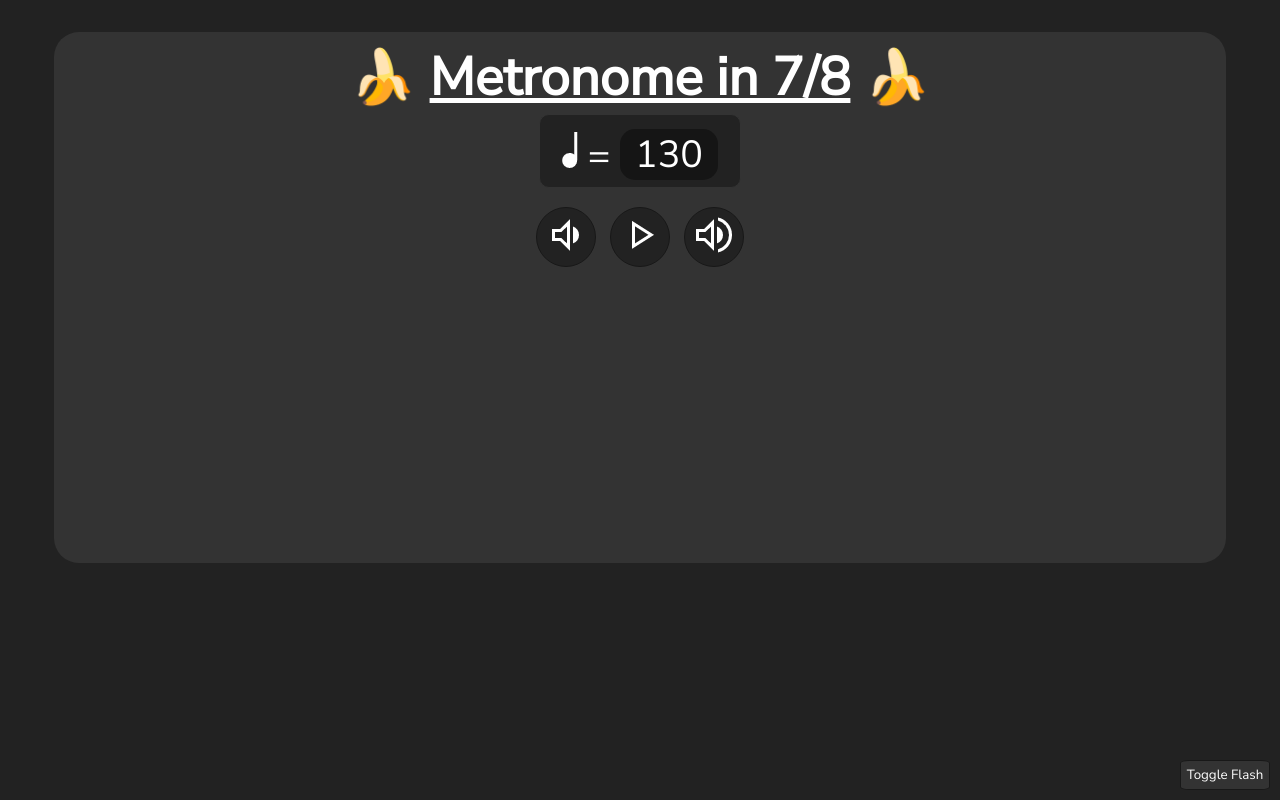
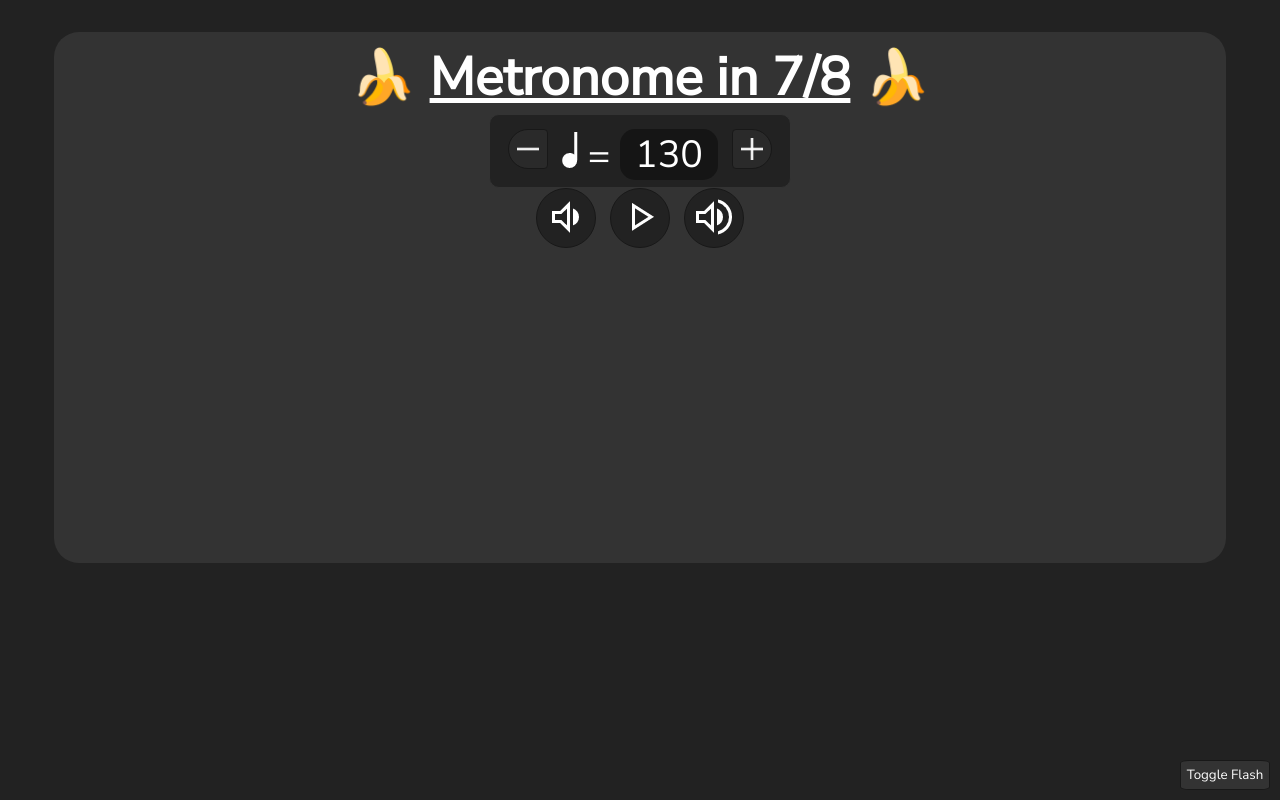
Before and after one commit to sonofharri/metronome78, a plain HTML site: page index.html in a window 1280 px wide. Drawn offline with Linux system fonts and the light colour scheme.

Commit message:
updated bpm box
bpm box now has - and + buttons, but you can still edit it directly

```diff
--- a/index.html
+++ b/index.html
@@ -32,6 +32,34 @@
 			margin: auto;
 		}
 
+		.bpmleft {
+			border: 1px solid #181818;
+			transition-duration: 0.25s;
+			padding: 0px;
+			cursor:pointer;
+			margin: auto;
+			width:40px;
+			height:40px;
+			border-radius: 50% 10% 10% 50%;
+			background-color: #2a2a2a;
+		}
+		.bpmright {
+			border: 1px solid #181818;
+			transition-duration: 0.25s;
+			padding: 0px;
+			cursor:pointer;
+			margin: auto;
+			width:40px;
+			height:40px;
+			border-radius: 10% 50% 50% 10%;
+			background-color: #2a2a2a;
+		}
+
+		.smallimage {
+			width: 100%;
+			height: 100%;
+		}
+
 		.bpm {
 			font-size: 1cm;
 			border: 1px inline white;
@@ -52,10 +80,10 @@
 
 		.bpmbox {
 			border: 1px solid #333;
-			width:200px;
+			width:300px;
 			margin:auto;
 			background-color: #222;
-			margin-bottom: 0.5cm;
+			margin-bottom: 0px;
 			border-radius: 10px;
 		}
 
@@ -117,6 +145,18 @@ var offnote = false;
 var bpm = 130;
 var playing = false;
 
+function updateBPM() {
+	if (bpm <= 30) {
+		document.getElementById("arrleft").style.opacity = 0.5;
+		bpm = 30;
+	} else document.getElementById("arrleft").style.opacity = 1;
+	if (bpm >= 300) {
+		document.getElementById("arrright").style.opacity = 0.5;
+		bpm = 300;
+	} else document.getElementById("arrright").style.opacity = 1;
+	if (document.getElementById("bpm").innerHTML != String(bpm)) document.getElementById("bpm").innerHTML = String(bpm);
+}
+
 function updateImage() {
 	if (playing) document.getElementById("buttonimg").src = "icons/pause.png";
 	else document.getElementById("buttonimg").src = "icons/play.png";
@@ -124,13 +164,15 @@ function updateImage() {
 	offnote=false;
 }
 
+document.onclick = updateBPM;
+
+
 document.onkeyup = checkKey;
 
 function checkKey(e) {
 	bpm = parseInt(document.getElementById("bpm").innerHTML);
-	if (String(bpm).split("").length > 3) {
-		document.getElementById("bpm").innerHTML = String(bpm).split("")[0] + String(bpm).split("")[1] + String(bpm).split("")[2];
-	}
+	//if (String(bpm).split("").length > 3) document.getElementById("bpm").innerHTML = String(bpm).split("")[0] + String(bpm).split("")[1] + String(bpm).split("")[2];
+
 	if (isNaN(bpm)) {document.getElementById("bpm").style.backgroundColor = "#ff0000";bpm=130}
 	else document.getElementById("bpm").style.backgroundColor = "#151515";
 
@@ -162,6 +204,7 @@ function cvol(dir) {
 }
 
 function waitBPM() {
+	updateBPM();
 	if (playing) {
 		setTimeout(function() {
 			if (playing) {
@@ -201,8 +244,18 @@ function waitBPM() {
 	<div class="box" id="box">
 		🍌 <strong><u>Metronome in 7/8</u></strong> 🍌<br>
 		<div class="bpmbox">
-			<img src="icons/note.png"></img><text class="smoltext"> = </text><text id="bpm" class="bpm" contenteditable="true">130</text><br>
+			<button class="bpmleft" type="button" onmousedown="bpm--;updateBPM();">
+				<img src="icons/remove.png" class="smallimage" id="arrleft"></img>
+			</button>
+			<img src="icons/note.png"></img><text class="smoltext"> = </text><text id="bpm" class="bpm" contenteditable="true">130</text>
+			<button class="bpmright" type="button" onmousedown="bpm++;updateBPM();">
+				<img src="icons/add.png" class="smallimage" id="arrright"></img>
+			</button><br>
 		</div>
+
+
+
+
 		<button class="circle" type="button" onclick="cvol(0);">
 			<img src="icons/voldown.png" id="voldownimg"></img>
 		</button>
@@ -212,6 +265,9 @@ function waitBPM() {
 		<button class="circle" type="button" onclick="cvol(1);">
 			<img src="icons/volup.png" id="volupimg"></img>
 		</button>
+
+
+
 		<button class="disableflash" type="button" onclick="flash=!flash;">
 			Toggle Flash
 		</button>
```
